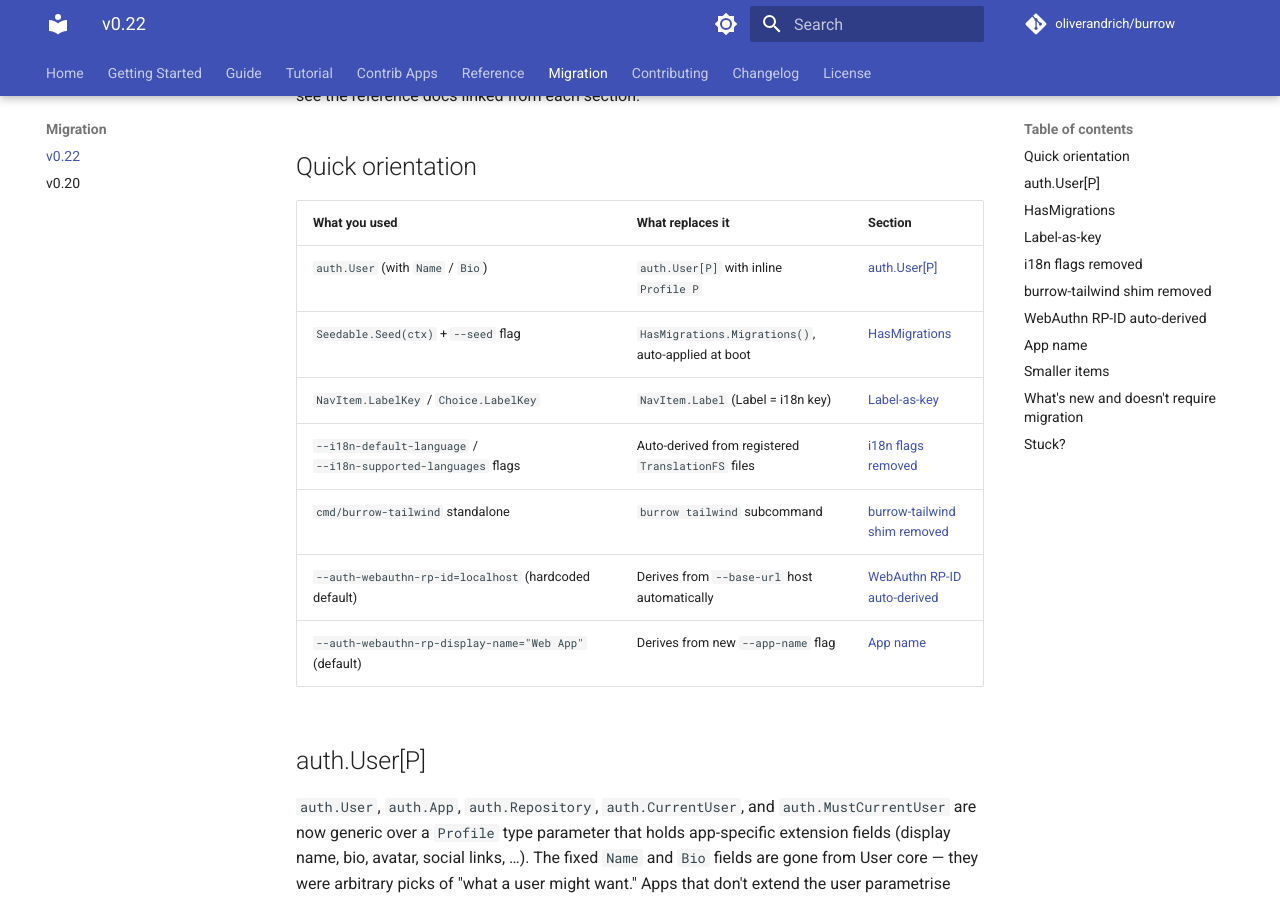
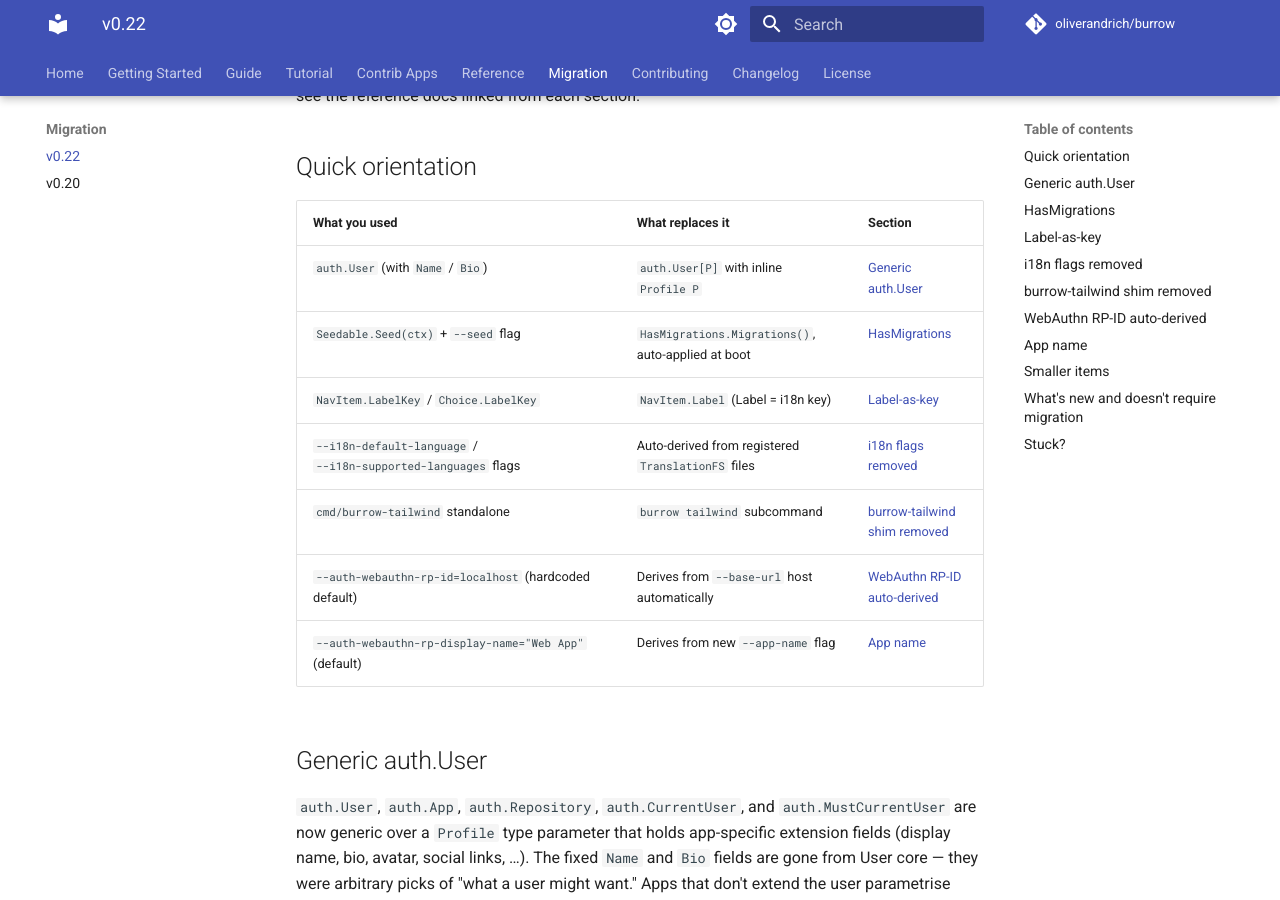
Before and after one commit to oliverandrich/burrow, an MkDocs documentation site: the page built from docs/migration/v0.22.md, in a window 1280 px wide and 900 px high, scrolled down 314 px. Built offline with MkDocs 1.6.1 and Material for MkDocs 9.7.7, drawn with Linux system fonts in a browser that asks for light colours; comment, search, counter and statistics services are not loaded.

Commit message:
docs: rename auth.User[P] heading so mkdocs anchor resolves
The [P] in the heading is parsed as a Markdown link reference, leaving
the section anchor unresolvable from the quick-orientation table.
Rename to "Generic auth.User" and update the table link.

```diff
--- a/docs/migration/v0.22.md
+++ b/docs/migration/v0.22.md
@@ -8,7 +8,7 @@ For the full list of changes, see the [v0.22 changelog](../changelog.md). For th
 
 | What you used | What replaces it | Section |
 |---|---|---|
-| `auth.User` (with `Name` / `Bio`) | `auth.User[P]` with inline `Profile P` | [auth.User[P]](#authuserp) |
+| `auth.User` (with `Name` / `Bio`) | `auth.User[P]` with inline `Profile P` | [Generic auth.User](#generic-authuser) |
 | `Seedable.Seed(ctx)` + `--seed` flag | `HasMigrations.Migrations()`, auto-applied at boot | [HasMigrations](#hasmigrations) |
 | `NavItem.LabelKey` / `Choice.LabelKey` | `NavItem.Label` (Label = i18n key) | [Label-as-key](#label-as-key) |
 | `--i18n-default-language` / `--i18n-supported-languages` flags | Auto-derived from registered `TranslationFS` files | [i18n flags removed](#i18n-flags-removed) |
@@ -16,7 +16,7 @@ For the full list of changes, see the [v0.22 changelog](../changelog.md). For th
 | `--auth-webauthn-rp-id=localhost` (hardcoded default) | Derives from `--base-url` host automatically | [WebAuthn RP-ID auto-derived](#webauthn-rp-id-auto-derived) |
 | `--auth-webauthn-rp-display-name="Web App"` (default) | Derives from new `--app-name` flag | [App name](#app-name) |
 
-## auth.User[P]
+## Generic auth.User
 
 `auth.User`, `auth.App`, `auth.Repository`, `auth.CurrentUser`, and `auth.MustCurrentUser` are now generic over a `Profile` type parameter that holds app-specific extension fields (display name, bio, avatar, social links, …). The fixed `Name` and `Bio` fields are gone from User core — they were arbitrary picks of "what a user might want." Apps that don't extend the user parametrise with `auth.EmptyProfile`.
 
```
